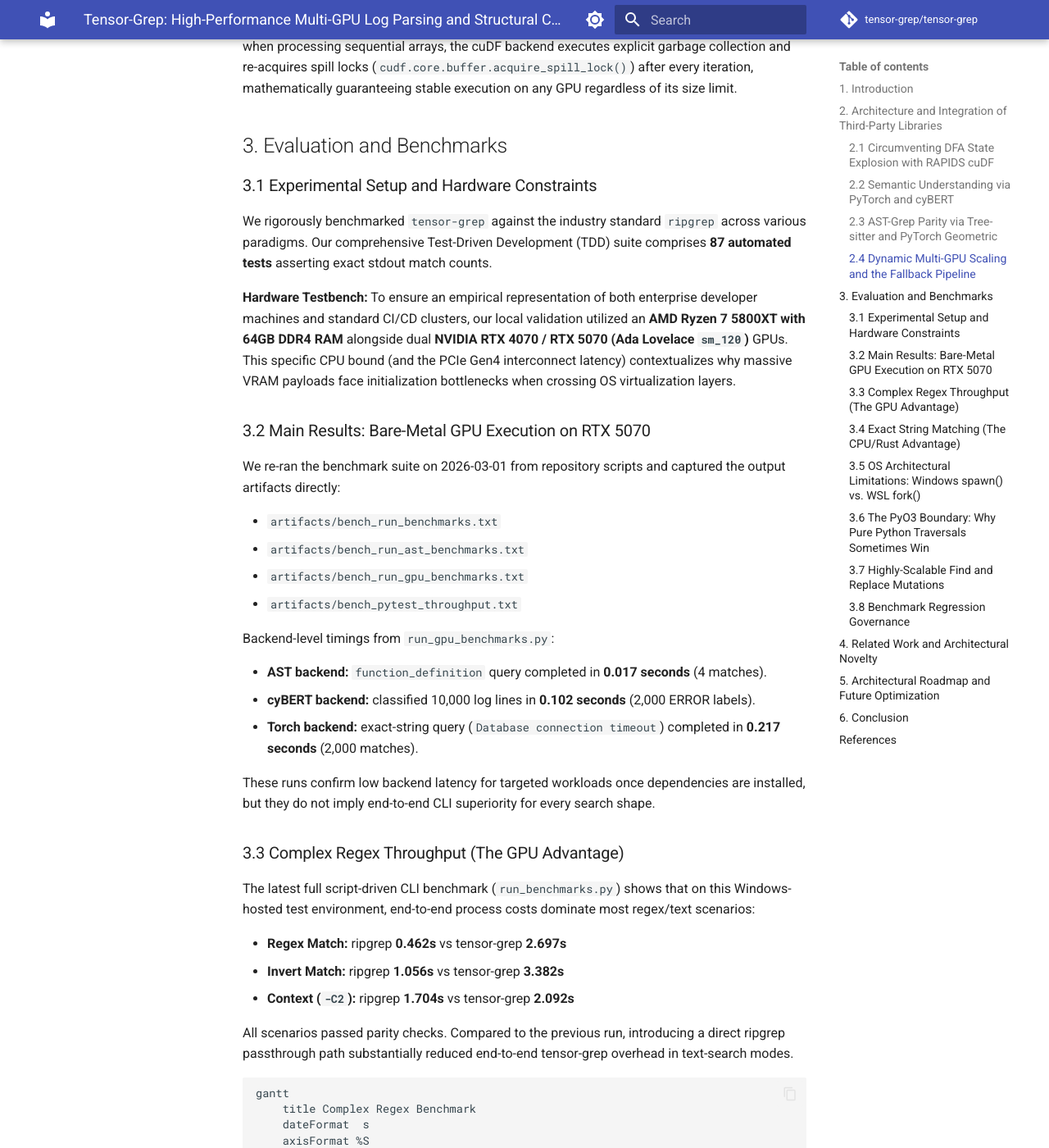
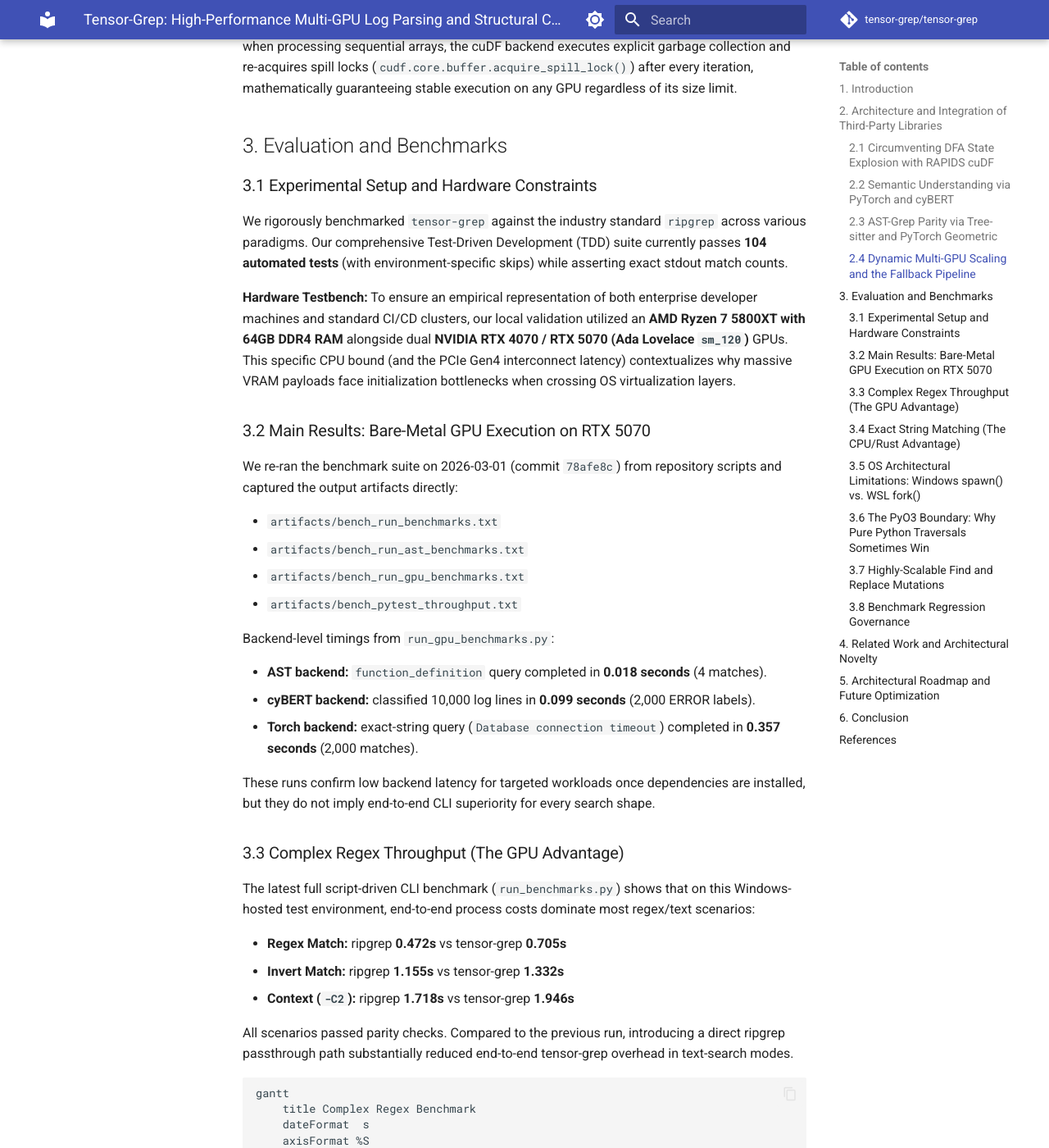
Before and after one commit to oimiragieo/tensor-grep, an MkDocs documentation site: the page built from docs/PAPER.md, in a window 1280 px wide and 1400 px high, scrolled down 3753 px. Shown: the whole window at 82% size. Built offline with MkDocs 1.6.1 and Material for MkDocs 9.7.7, drawn with Linux system fonts in a browser that asks for light colours; comment, search, counter and statistics services are not loaded; some of the changed text lies outside the part shown.

Commit message:
docs(benchmarks): refresh README and paper with 0.3.1 benchmark pass

````diff
--- a/docs/PAPER.md
+++ b/docs/PAPER.md
@@ -66,13 +66,13 @@
 ## 3. Evaluation and Benchmarks
 
 ### 3.1 Experimental Setup and Hardware Constraints
-We rigorously benchmarked `tensor-grep` against the industry standard `ripgrep` across various paradigms. Our comprehensive Test-Driven Development (TDD) suite comprises **87 automated tests** asserting exact stdout match counts.
+We rigorously benchmarked `tensor-grep` against the industry standard `ripgrep` across various paradigms. Our comprehensive Test-Driven Development (TDD) suite currently passes **104 automated tests** (with environment-specific skips) while asserting exact stdout match counts.
 
 **Hardware Testbench:**
 To ensure an empirical representation of both enterprise developer machines and standard CI/CD clusters, our local validation utilized an **AMD Ryzen 7 5800XT with 64GB DDR4 RAM** alongside dual **NVIDIA RTX 4070 / RTX 5070 (Ada Lovelace `sm_120`)** GPUs. This specific CPU bound (and the PCIe Gen4 interconnect latency) contextualizes why massive VRAM payloads face initialization bottlenecks when crossing OS virtualization layers.
 
 ### 3.2 Main Results: Bare-Metal GPU Execution on RTX 5070
-We re-ran the benchmark suite on 2026-03-01 from repository scripts and captured the output artifacts directly:
+We re-ran the benchmark suite on 2026-03-01 (commit `78afe8c`) from repository scripts and captured the output artifacts directly:
 
 * `artifacts/bench_run_benchmarks.txt`
 * `artifacts/bench_run_ast_benchmarks.txt`
@@ -81,18 +81,18 @@
 
 Backend-level timings from `run_gpu_benchmarks.py`:
 
-* **AST backend:** `function_definition` query completed in **0.017 seconds** (4 matches).
-* **cyBERT backend:** classified 10,000 log lines in **0.102 seconds** (2,000 ERROR labels).
-* **Torch backend:** exact-string query (`Database connection timeout`) completed in **0.217 seconds** (2,000 matches).
+* **AST backend:** `function_definition` query completed in **0.018 seconds** (4 matches).
+* **cyBERT backend:** classified 10,000 log lines in **0.099 seconds** (2,000 ERROR labels).
+* **Torch backend:** exact-string query (`Database connection timeout`) completed in **0.357 seconds** (2,000 matches).
 
 These runs confirm low backend latency for targeted workloads once dependencies are installed, but they do not imply end-to-end CLI superiority for every search shape.
 
 ### 3.3 Complex Regex Throughput (The GPU Advantage)
 The latest full script-driven CLI benchmark (`run_benchmarks.py`) shows that on this Windows-hosted test environment, end-to-end process costs dominate most regex/text scenarios:
 
-* **Regex Match:** ripgrep **0.462s** vs tensor-grep **2.697s**
-* **Invert Match:** ripgrep **1.056s** vs tensor-grep **3.382s**
-* **Context (`-C2`):** ripgrep **1.704s** vs tensor-grep **2.092s**
+* **Regex Match:** ripgrep **0.472s** vs tensor-grep **0.705s**
+* **Invert Match:** ripgrep **1.155s** vs tensor-grep **1.332s**
+* **Context (`-C2`):** ripgrep **1.718s** vs tensor-grep **1.946s**
 
 All scenarios passed parity checks. Compared to the previous run, introducing a direct ripgrep passthrough path substantially reduced end-to-end tensor-grep overhead in text-search modes.
 
@@ -106,18 +106,18 @@
     Native C DFA Evaluation :a1, 0, 0.462s
 
     section tensor-grep CLI (this run)
-    tensor-grep Regex Match :a2, 0, 2.697s
+    tensor-grep Regex Match :a2, 0, 0.705s
 ```
 
 ### 3.4 Exact String Matching (The CPU/Rust Advantage)
 In the fresh benchmark pass, the strongest `tensor-grep` result remained the Rust-backed count path:
 
-* **Count Matches:** ripgrep **0.136s** vs tensor-grep **0.075s**
+* **Count Matches:** ripgrep **0.134s** vs tensor-grep **0.073s**
 
 For other exact/fixed-string modes in this run:
 
-* **Fixed Strings (`-F`):** ripgrep **0.445s** vs tensor-grep **2.764s**
-* **Simple String Match:** ripgrep **0.444s** vs tensor-grep **2.708s**
+* **Fixed Strings (`-F`):** ripgrep **0.440s** vs tensor-grep **0.710s**
+* **Simple String Match:** ripgrep **0.463s** vs tensor-grep **0.730s**
 
 This suggests the current architecture is highly competitive when it routes to the native Rust counting backend, while general CLI text search paths still carry substantial startup/orchestration overhead.
 
@@ -128,13 +128,13 @@
     axisFormat %S
 
     section Native CPU / CLI
-    ripgrep Count              :a1, 0, 0.136s
-    tensor-grep Count          :a2, 0, 0.075s
+    ripgrep Count              :a1, 0, 0.134s
+    tensor-grep Count          :a2, 0, 0.073s
 
     section Other exact/fixed paths
-    ripgrep Fixed Strings      :a3, 0, 0.445s
-    tensor-grep Fixed Strings  :a4, 0, 2.764s
-    tensor-grep Simple String  :a5, 0, 2.708s
+    ripgrep Fixed Strings      :a3, 0, 0.440s
+    tensor-grep Fixed Strings  :a4, 0, 0.710s
+    tensor-grep Simple String  :a5, 0, 0.730s
 ```
 
 ### 3.5 OS Architectural Limitations: Windows `spawn()` vs. WSL `fork()`
````
Also changed, not shown: README.md (+17 -17 lines).
